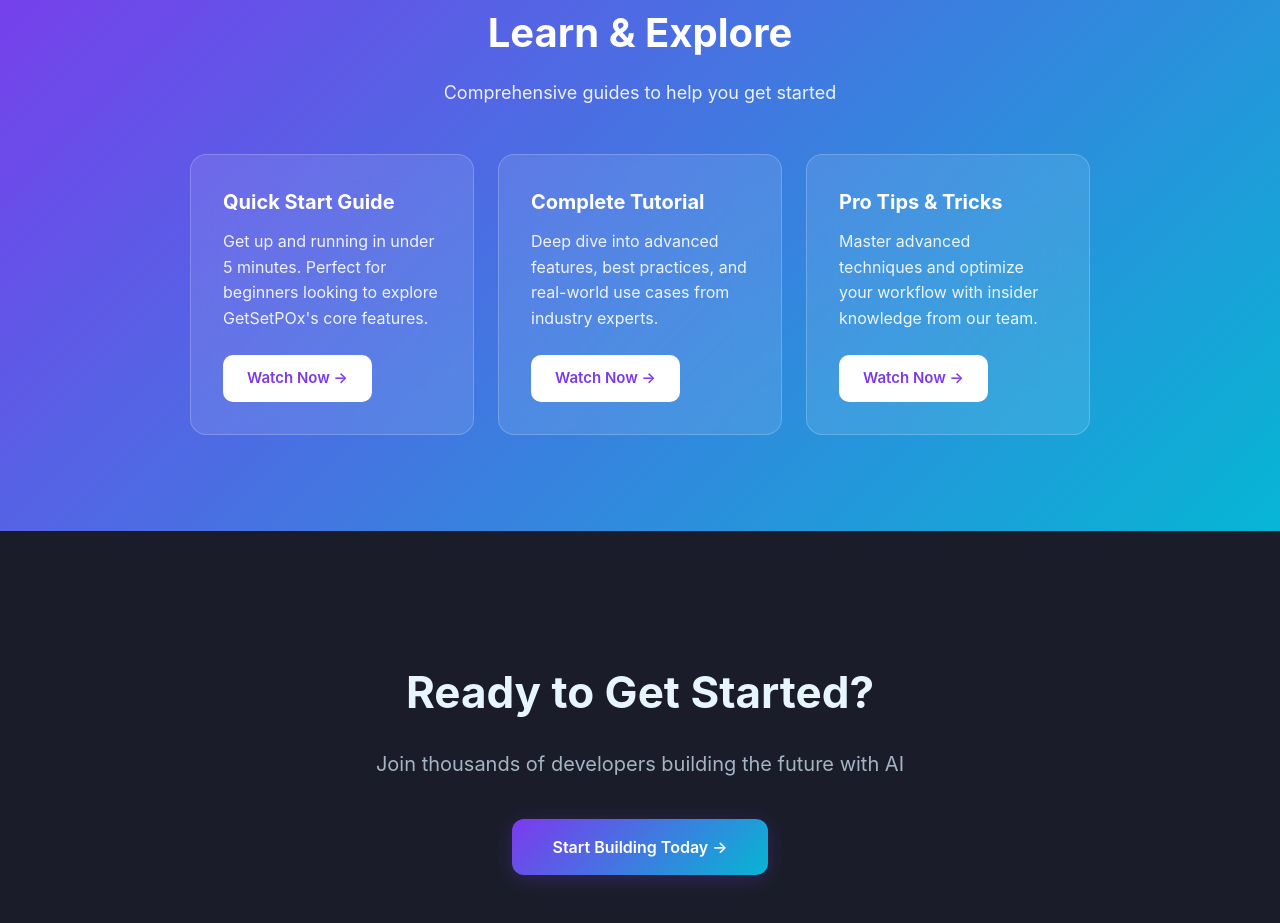
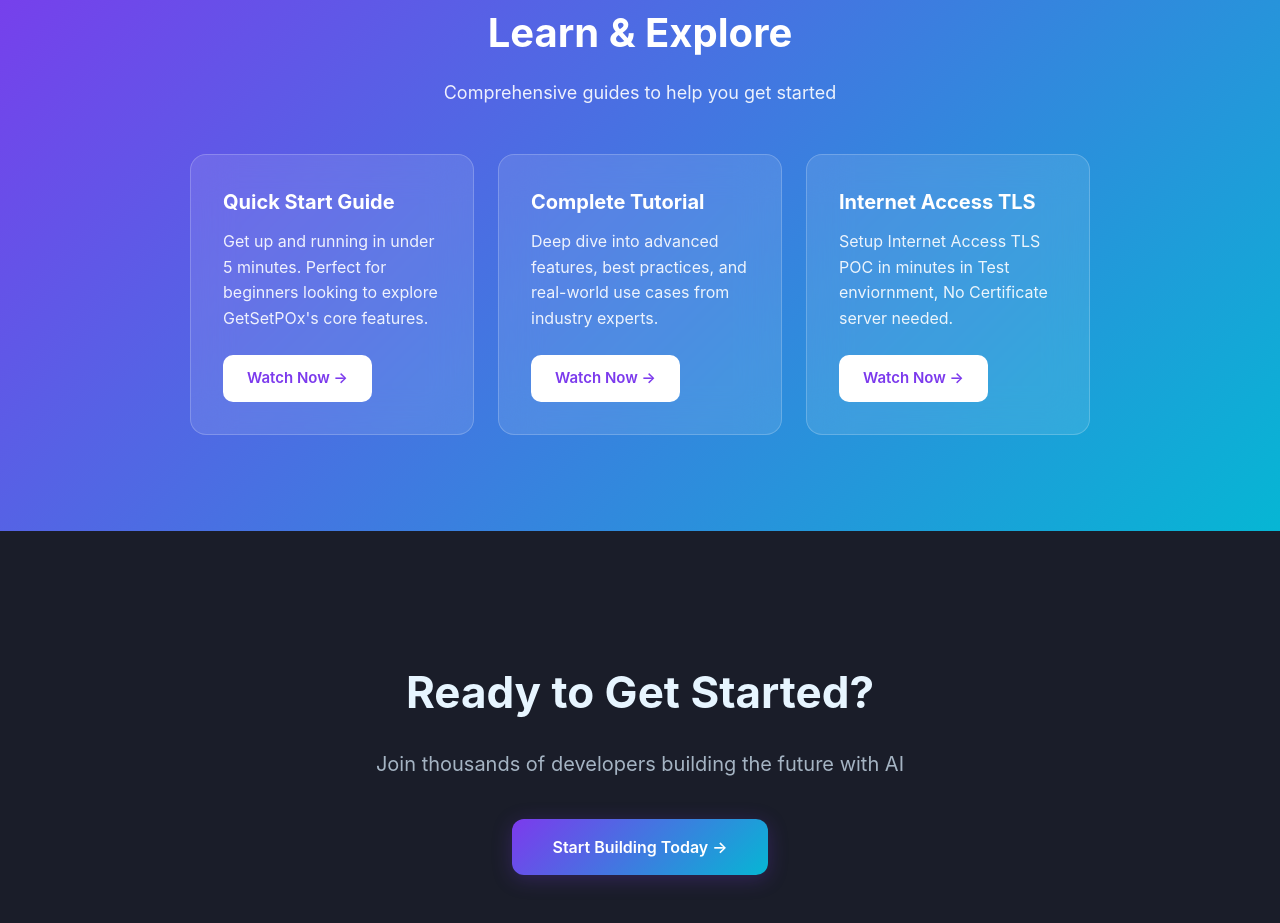
Before and after one commit to jeevanbisht/GetSetPOx, a plain HTML site: page index.html in a window 1280 px wide. Shown: the part 2167-3090 px from the top of the page. Drawn offline with nearby package versions, Linux system fonts and the light colour scheme.

Commit message:
Replace 'Pro Tips & Tricks' with 'Internet Access TLS'

```diff
--- a/index.html
+++ b/index.html
@@ -752,9 +752,9 @@
                 <a href="#" class="video-button">Watch Now →</a>
             </div>
             <div class="video-card">
-                <h3>Pro Tips & Tricks</h3>
-                <p>Master advanced techniques and optimize your workflow with insider knowledge from our team.</p>
-                <a href="#" class="video-button">Watch Now →</a>
+                <h3>Internet Access TLS </h3>
+                <p>Setup Internet Access TLS POC in minutes in Test enviornment, No Certificate server needed.</p>
+                <a href="https://www.youtube.com/watch?v=_YFWg6JwbPk" class="video-button">Watch Now →</a>
             </div>
         </div>
     </section>
```
